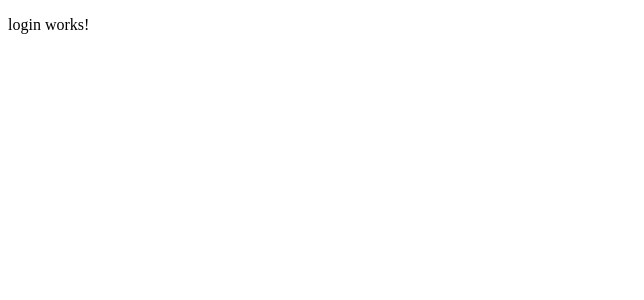
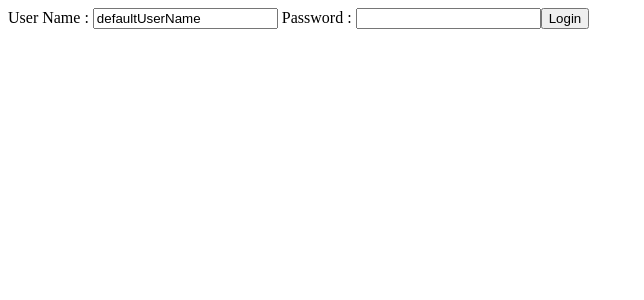
Before and after one commit to snhkn/todoApp, an Angular app: page / in a window 1280 px wide. Shown: the top 300 px of the page, without its empty margins (0-644 px from the left). Built offline with nearby package versions, Linux system fonts and the light colour scheme.

Commit message:
Setting up login component, click event binding

```diff
--- a/src/app/login/login.component.html
+++ b/src/app/login/login.component.html
@@ -1 +1,4 @@
-<p>login works!</p>
+User Name : <input type="text" name="username" value="{{username}}">
+Password : <input type="text" name="password" value="{{password}}">
+
+<button (click)=handleLogin()>Login</button>
--- a/src/app/login/login.component.ts
+++ b/src/app/login/login.component.ts
@@ -7,10 +7,17 @@
 })
 export class LoginComponent implements OnInit{
 
+  username = 'defaultUserName'
+  password = ''
+
   constructor(){}
 
   ngOnInit(): void {
 
   }
 
+  handleLogin() {
+    console.log(this.username);
+  }
+
 }
```
